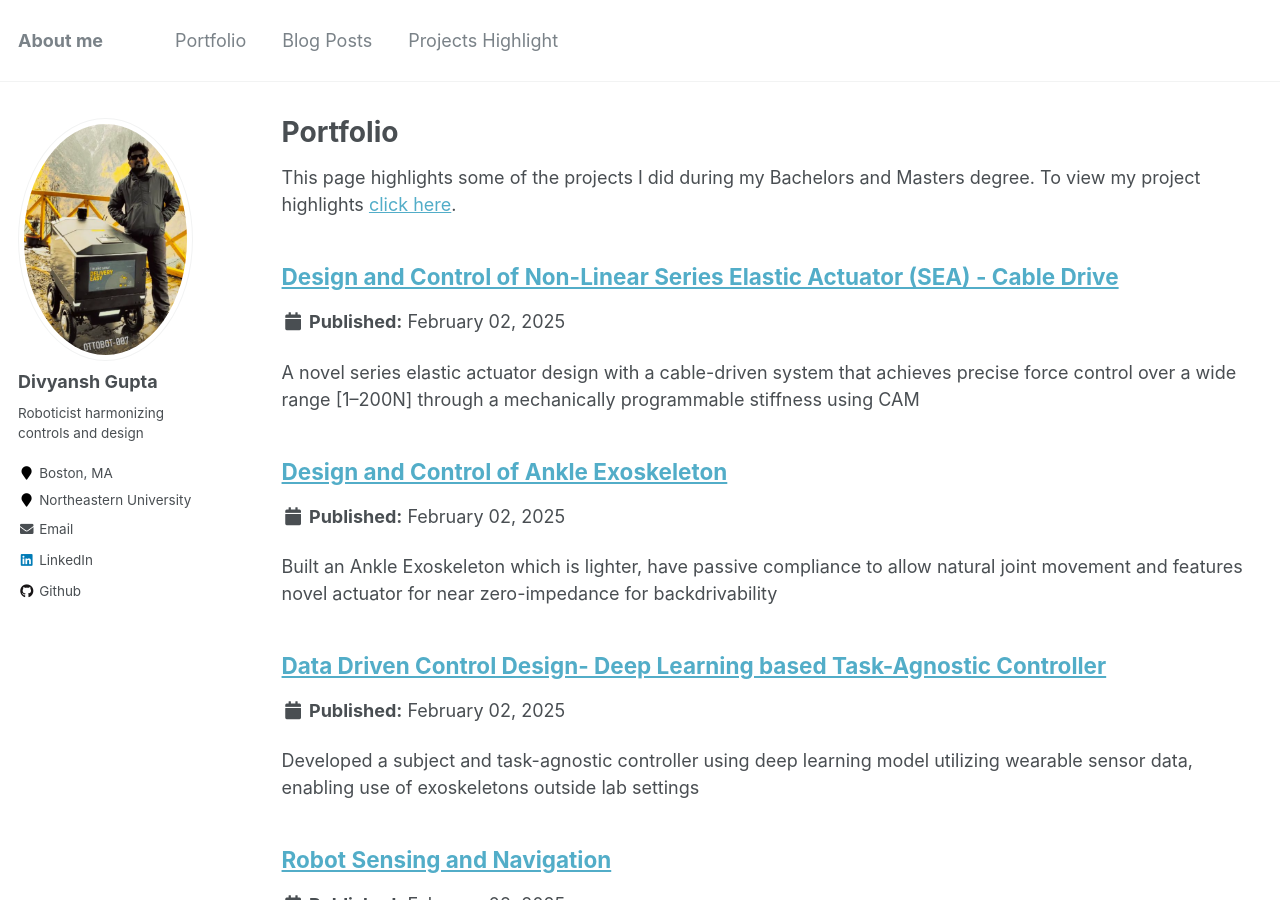
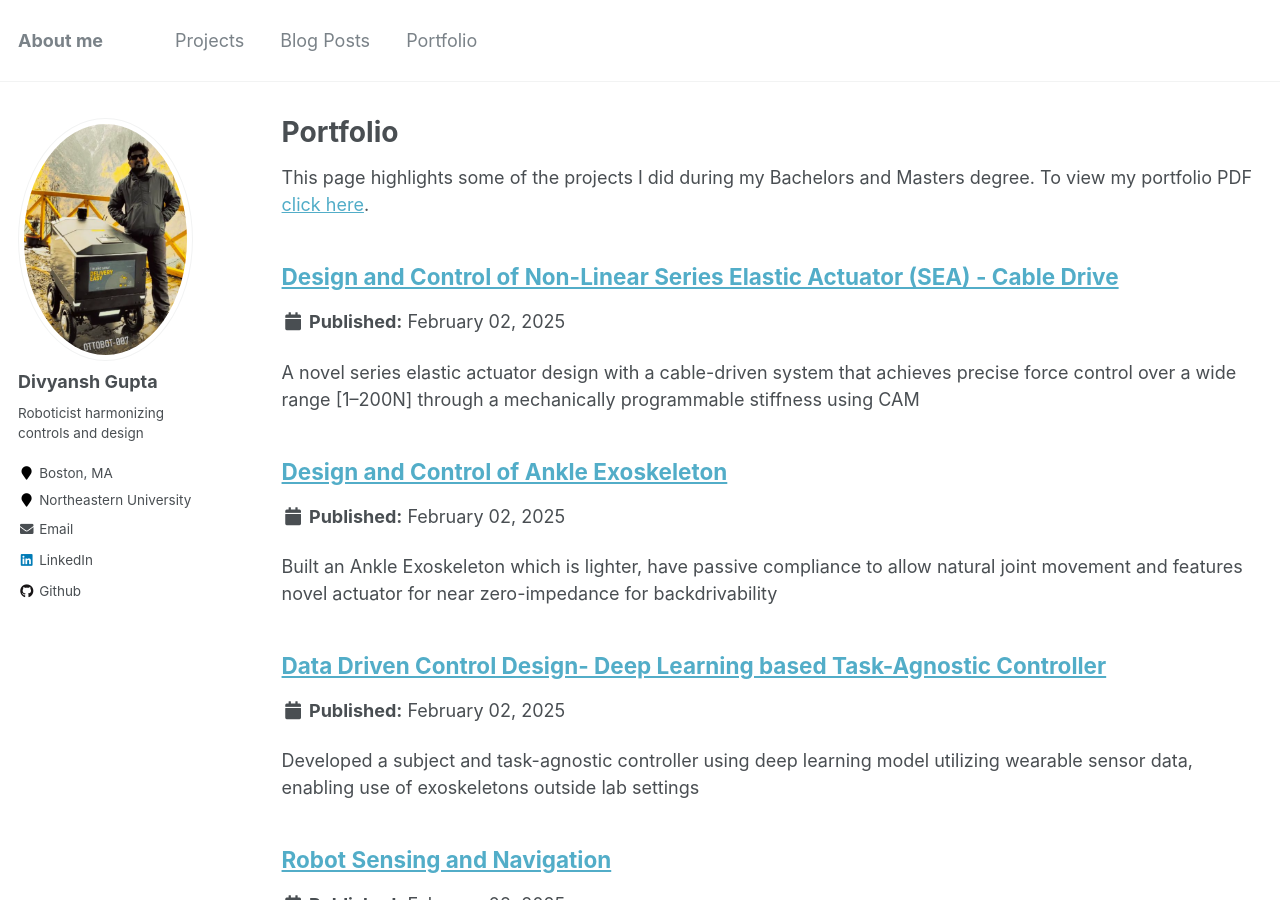
Before and after one commit to gupta-divy/gupta-divy.github.io, a Jekyll site: the page built from _pages/portfolio.html, in a window 1280 px wide and 900 px high. Built offline with Jekyll 4.4.1, drawn with Linux system fonts in a browser that asks for light colours.

Commit message:
Updated Portfolio and page titles

```diff
--- a/_data/navigation.yml
+++ b/_data/navigation.yml
@@ -9,13 +9,13 @@ main:
   # - title: "Teaching"
   #   url: /teaching/
 
-  - title: "Portfolio"
+  - title: "Projects"
     url: /portfolio/
 
   - title: "Blog Posts"
     url: /year-archive/
 
-  - title: "Projects Highlight"
+  - title: "Portfolio"
     url: /files/one_page_portfolio_v2.pdf
 
   # - title: "Guide"
--- a/_pages/portfolio.html
+++ b/_pages/portfolio.html
@@ -7,7 +7,7 @@ author_profile: true
 
 {% include base_path %}
 
-<p>This page highlights some of the projects I did during my Bachelors and Masters degree. To view my project highlights <a href="/files/one_page_portfolio_v2.pdf">click here</a>.</p>
+<p>This page highlights some of the projects I did during my Bachelors and Masters degree. To view my portfolio PDF <a href="/files/one_page_portfolio_v2.pdf">click here</a>.</p>
 
 {% for post in site.portfolio %}
   {% include archive-single.html %}
```
Also changed, not shown: 1 other file.
